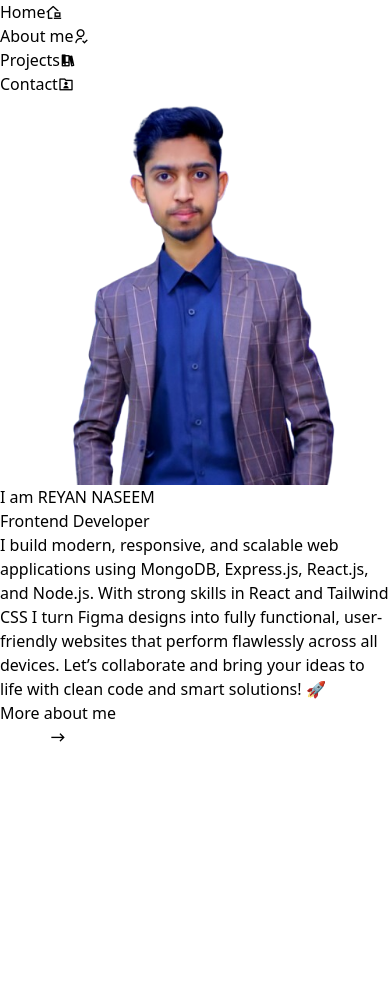
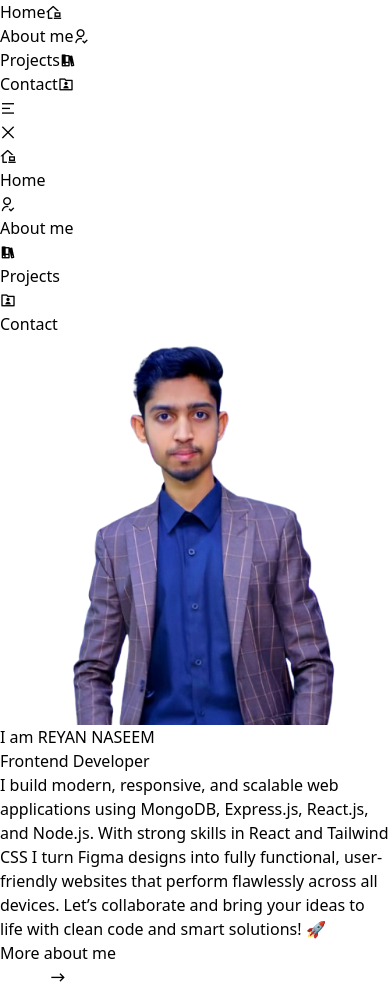
Before and after one commit to ReyanNaseem/my-portfolio, a React (Vite) app: page / in a window 390 px wide. Before the commit the page ends 844 px from the top, so only its background shows below. Built offline with nearby package versions, Linux system fonts and the light colour scheme.

Commit message:
worked on responsive design

```diff
--- a/src/components/About.jsx
+++ b/src/components/About.jsx
@@ -106,7 +106,7 @@ const About = () => {
           <div>
             <h1 className="text-white text-3xl font-bold mb-8">EDUCATION:</h1>
             <div className="flex items-center justify-center">
-              <div className="w-[90%] grid grid-cols-2 gap-x-4 gap-y-8">
+              <div className="w-[90%] grid md:grid-cols-2 gap-x-4 gap-y-8">
                 {
                   education.map((item, index)=>{
                     return (
--- a/src/components/Contact.jsx
+++ b/src/components/Contact.jsx
@@ -7,8 +7,8 @@ const Contact = () => {
         <div className='w-[100%] min-h-[100vh] py-16'>
             <h1 className='text-white text-6xl font-bold text-center mb-12'>GET IN <span className='text-blue-700'>TOUCH</span></h1>
             <div className=' text-white flex items-center justify-center'>
-                <div className='w-[90%] flex gap-4'>
-                    <div className='w-[40%]'>
+                <div className='lg:w-[90%] grid md:grid-cols-2 gap-4'>
+                    <div className=''>
                         <h1 className='text-3xl font-bold'>DON'T BE SHY!</h1>
                         <p className='my-4'>Feel free to get in touch with me. I am always open to discussing new projects, creative ideas, or opportunities to be part of your visions.</p>
 
@@ -30,7 +30,7 @@ const Contact = () => {
                           </div>
 
                     </div>
-                    <div className='w-[60%] flex flex-col gap-4'>
+                    <div className=' flex flex-col gap-4'>
                       <div className='flex gap-4'>
                         <input type="text" className='w-[100%] p-3 rounded-full bg-gray-700 outline-none' placeholder='Your name' />
                         <input type="text" className='w-[100%] p-3 rounded-full bg-gray-700 outline-none' placeholder='Your email' />
--- a/src/components/Home.jsx
+++ b/src/components/Home.jsx
@@ -7,18 +7,18 @@ const Home = () => {
 
   return (
     <Interface>
-      <div className='flex items-center justify-between w-[100%] h-[100%]'>
-      <div className='w-[40%]'>
-        <div className='h-[80vh] w-[30vw] bg-black rounded-3xl shadow-blue-700'>
+      <div className='flex flex-col lg:flex-row gap-8 items-center justify-between w-[100%] h-[100%]'>
+      <div className='lg:w-[40%]'>
+        <div className='lg:h-[80vh] lg:w-[30vw] h-[300px] w-[300px] overflow-hidden bg-black rounded-full lg:rounded-3xl shadow-blue-700'>
           <img className='object-cover h-[100%]' src={Logo} alt="" />
         </div>
       </div>
-      <div className='w-[60%] flex flex-col gap-4'>
+      <div className='lg:w-[60%] w-full lg:items-start items-center justify-center flex flex-col gap-4'>
         <div>
-          <h1 className='text-white text-5xl font-bold uppercase'>I am <span className='text-blue-700'>REYAN NASEEM</span></h1>
-          <h1 className='text-white text-5xl font-bold uppercase'>Frontend Developer</h1>
+          <h1 className='text-white text-4xl md:text-5xl text-center lg:text-start font-bold uppercase'>I am <span className='text-blue-700'>REYAN NASEEM</span></h1>
+          <h1 className='text-white text-4xl md:text-5xl text-center lg:text-start font-bold uppercase'>Frontend Developer</h1>
         </div>
-        <p className='text-white text-bold text-lg w-[95%]'>
+        <p className='text-white text-bold text-center lg:text-start text-md md:text-lg w-[90%] md:w-[600px] lg:w-[95%]'>
           I build modern, responsive, and scalable web applications using MongoDB, Express.js, React.js, and Node.js. With strong skills in React and Tailwind CSS I turn Figma designs into fully functional, user-friendly websites that perform flawlessly across all devices. Let’s collaborate and bring your ideas to life with clean code and smart solutions! 🚀
         </p>
         <button onClick={()=>navigate('/about')} className='flex items-center justify-between gap-2 pl-4 font-bold text-white h-[56px] border-2 border-blue-700  float-start w-fit rounded-full'>More about me <div className='bg-blue-700 flex items-center justify-center font-bold w-[56px] h-[56px] rounded-full'><i class="ri-arrow-right-long-line text-xl"></i></div></button>
--- a/src/components/Interface.jsx
+++ b/src/components/Interface.jsx
@@ -25,13 +25,14 @@ const Interface = ({ children }) => {
       icon: "ri-folder-user-line text-3xl mr-[14px]",
     }
   ]);
+  const [toggel, setToggel] = useState('[-350px]')
 
   const {pathname} = useLocation()
   const navigate = useNavigate();
 
   return (
-    <div className="flex items-center justify-center relative bg-[#1c1c1c] overflow-x-hidden w-full min-h-[100vh] px-[6vw]">
-      <div className="fixed flex flex-col items-end gap-4 z-50 top-[50%] -translate-y-[50%] right-[2%] text-white w-[180px]">
+    <div className="flex items-center justify-center relative bg-[#1c1c1c] overflow-x-hidden w-full min-h-[100vh] px-[3vw] lg:px-[6vw] py-[3vw]">
+      <div className="fixed hidden lg:flex flex-col items-end gap-4 z-50 top-[50%] -translate-y-[50%] right-[2%] text-white w-[180px]">
         {menu.map((item, index) => {
           return (
             <div
@@ -41,7 +42,11 @@ const Interface = ({ children }) => {
                 navigate(item.src);
               }}
             >
-              <p className={`group flex items-center justify-end w-[60px] h-[60px]  rounded-full ${pathname==item.src? 'bg-blue-700' : 'bg-gray-700'} hover:bg-blue-700 cursor-pointer transition-all duration-700 hover:w-[180px] relative`}>
+              <p
+                className={`group flex items-center justify-end w-[60px] h-[60px]  rounded-full ${
+                  pathname == item.src ? "bg-blue-700" : "bg-gray-700"
+                } hover:bg-blue-700 cursor-pointer transition-all duration-700 hover:w-[180px] relative`}
+              >
                 <span className="absolute left-3 opacity-0 group-hover:opacity-100 transition-opacity duration-700 whitespace-nowrap text-2xl">
                   {item.text}
                 </span>
@@ -52,6 +57,23 @@ const Interface = ({ children }) => {
         })}
       </div>
 
+        <i onClick={()=>setToggel(0)} className="ri-menu-2-line lg:hidden text-3xl font-bold cursor-pointer text-white absolute top-4 right-4"></i>
+      <div className={`absolute top-0 right-${toggel} z-50 flex flex-col pt-12 shadow-lg shadow-black bg-[#1c1c1c] w-[350px] h-screen transition-all duration-700`}>
+        <i onClick={()=>setToggel('[-350px]')} className="ri-close-large-line absolute text-white right-4 top-4 cursor-pointer"></i>
+
+        {
+          menu.map((item, index)=>{
+            return (
+              <div key={index} onClick={()=>navigate(item.src)}
+              className={`${pathname == item.src ? "bg-blue-700" : "bg-transparent"} flex items-center text-white cursor-pointer transition-all duration-200 hover:bg-blue-700 p-4`}>
+                <i className={item.icon}></i>
+                <p className="text-2xl">{item.text}</p>
+              </div>
+            );
+          })
+        }
+
+      </div>
       {children}
     </div>
   );
--- a/src/components/Project.jsx
+++ b/src/components/Project.jsx
@@ -73,11 +73,11 @@ const Project = () => {
           MY <span className="text-blue-700">PROJECTS</span>
         </h1>
 
-        <div className="w-[90%] grid grid-cols-3 gap-8 text-white mx-auto">
+        <div className="w-[90%] grid lg:grid-cols-3 md:grid-cols-2 gap-8 text-white mx-auto">
 
           {/* project overview div*/}
           <div className={`${open? 'flex': 'hidden'} items-center justify-center w-[100vw] top-0 left-0 fixed h-[100vh] bg-white bg-opacity-10 z-50`}>
-            <div className='relative flex flex-col gap-4 rounded-lg w-[600px] bg-[#1c1c1c] p-8'>
+            <div className='relative flex flex-col gap-4 rounded-lg lg:w-[600px] w-[100%] mx-8 bg-[#1c1c1c] p-8'>
               <i onClick={()=>setOpen(false)} className="ri-close-large-line absolute right-4 top-4 cursor-pointer"></i>
               <h1 className='text-center text-4xl text-blue-700 font-bold'>
                 {projectData[check -1 ].text}
```
